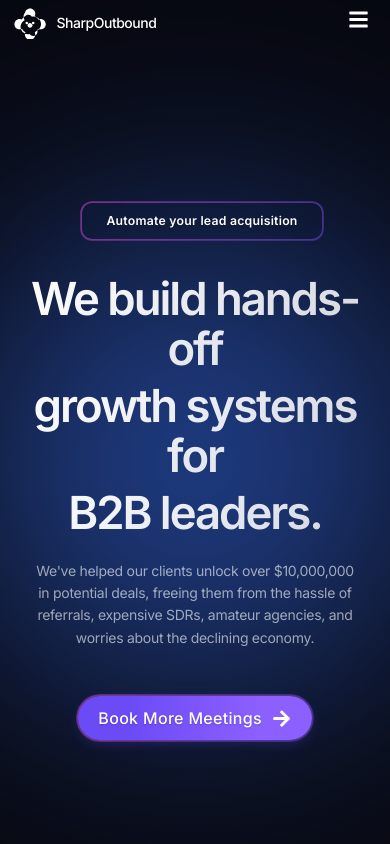
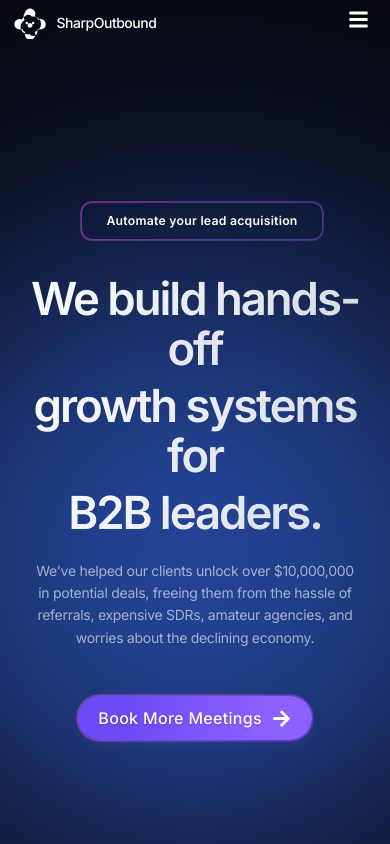
Before and after one commit to Rajje93/SharpOutbound, a React (Vite) app: page / in a window 390 px wide. Shown: the top 844 px of the page. Built offline with nearby package versions, Linux system fonts and the light colour scheme.

Commit message:
Update: Increase mobile orb size and visibility

```diff
--- a/src/App.css
+++ b/src/App.css
@@ -295,18 +295,18 @@ p {
 /* Mobile adjustments */
 @media (max-width: 768px) {
   .background-orbs::before {
-    width: 150vw;
-    height: 150vw;
-    top: 20%;  /* Back to positioning from top instead of bottom */
+    width: 200vw;  /* Much larger */
+    height: 200vw;
+    top: 20%;  /* Keep at top */
     left: 50%;
     transform: translateX(-50%);
-    opacity: 0.6;  /* Increased opacity for more visibility */
-    filter: blur(110px);
+    opacity: 0.7;  /* More visible */
+    filter: blur(120px);
     background: radial-gradient(
       circle at center,
-      rgba(56, 115, 255, 1) 0%,
-      rgba(56, 115, 255, 0.8) 30%,  /* Brighter middle */
-      rgba(56, 115, 255, 0.4) 60%,  /* Brighter outer */
+      rgba(56, 115, 255, 1) 0%,    /* More intense blue */
+      rgba(56, 115, 255, 0.8) 30%, /* Brighter middle */
+      rgba(56, 115, 255, 0.4) 60%, /* Brighter outer */
       transparent 85%
     );
   }
```
